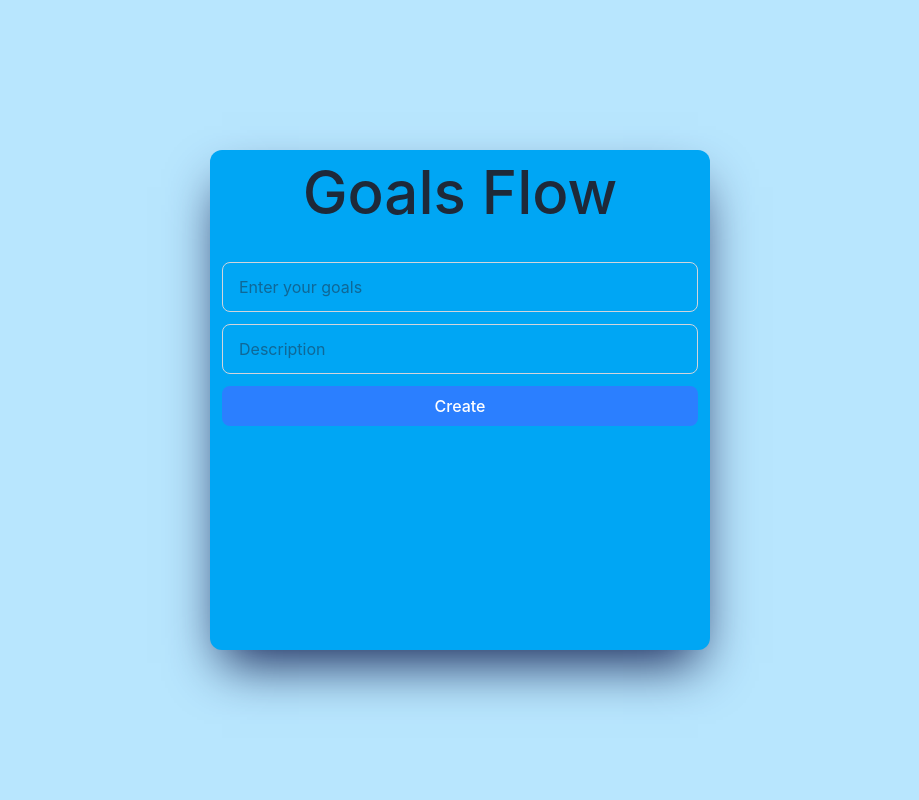
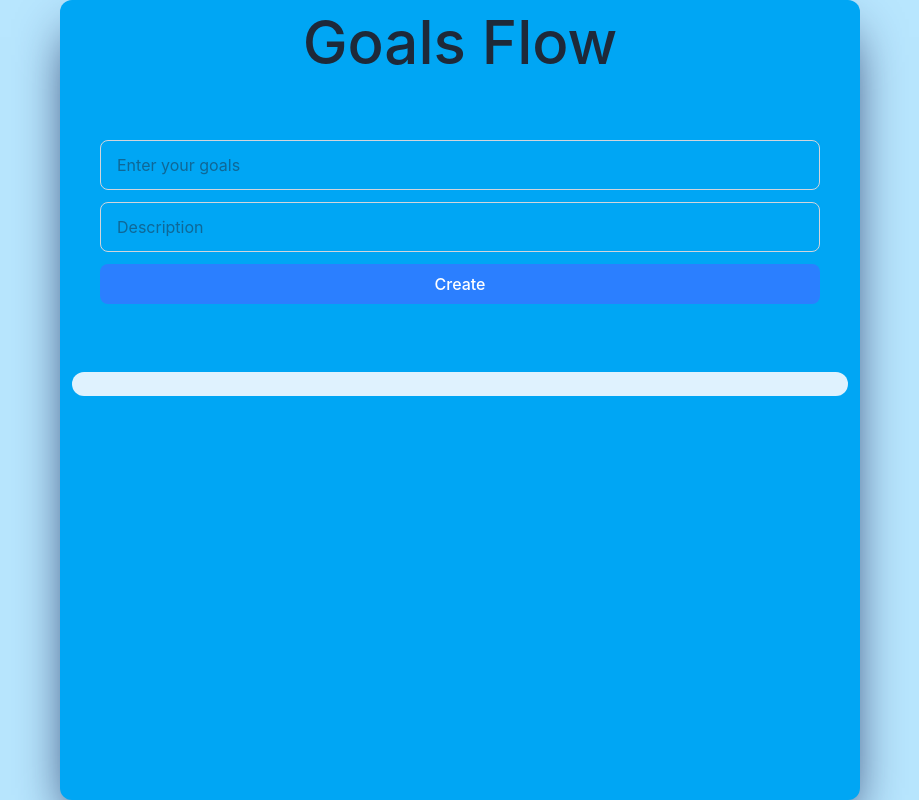
Before and after one commit to pauloh-neo/react-goalsFlow, a React (Vite) app: page / in a window 1280 px wide. Shown: the whole page, without its empty margins (180-1099 px from the left). Built offline with nearby package versions, Linux system fonts and the light colour scheme.

Commit message:
Add Create and Delete methods

```diff
--- a/src/App.tsx
+++ b/src/App.tsx
@@ -1,15 +1,44 @@
+import { useState } from "react";
 import { CreateForm } from "./components/CreateForm"
 import { Header } from "./components/Header"
+import { GoalsList } from "./components/GoalsList";
+
+export type Goals = {
+    id: string;
+    title: string;
+    description: string;
+    isDone: boolean;
+}
 
 function App() {
+  const [goal, setGoal] = useState<string>("");
+  const [goalsList, setGoalsList] = useState<Goals[]>([])
+  const [description, setDescription] = useState<string>("")
+  const [done, setIsDone] = useState(false)
 
+  function handleCreateGoal(){
+
+    const newGoal: Goals = {
+      id: crypto.randomUUID(),
+      title: goal,
+      description: description,
+      isDone: done
+    }
+
+    setGoalsList((goal) => [...goal, newGoal])
+  }
+
+  function handleDelete(id: string){
+    setGoalsList((prevGoal) => prevGoal.filter((goal) => goal.id !== id))
+  }
 
   return (
     <>
       <main className="h-screen bg-sky-200 flex justify-center items-center">
-        <section className="w-125 h-125 bg-sky-500 flex flex-col p-3 gap-10 rounded-xl shadow-blue-950 shadow-2xl">
+        <section className="w-200 h-200 bg-sky-500 flex flex-col p-3 gap-10 rounded-xl shadow-blue-950 shadow-2xl">
           <Header title="Goals Flow"/>
-          <CreateForm/>
+          <CreateForm goal={goal} setGoal={setGoal} description={description} setDescription={setDescription} handleCreateGoal={handleCreateGoal}/>
+          <GoalsList goals={goalsList} handleDelete={handleDelete}/>
         </section>
       </main>
     </>
--- a/src/components/CreateForm.tsx
+++ b/src/components/CreateForm.tsx
@@ -1,17 +1,31 @@
-import { useState } from "react";
+import { type Dispatch, type SetStateAction, type SubmitEvent } from "react";
 import Button from "./Button";
 
-export function CreateForm(){
+type CreateFormProps = {
+    goal: string;
+    description: string;
+    setGoal: Dispatch<SetStateAction<string>>;
+    setDescription: Dispatch<SetStateAction<string>>;
+    handleCreateGoal: () => void;
+}
 
-    const [goal, setGoal] = useState<string>("");
-    const [description, setDescription] = useState<string>("");
-    console.log(goal)
+export function CreateForm({goal, description, setGoal, setDescription, handleCreateGoal}:CreateFormProps){
+
+    // const [goal, setGoal] = useState<string>("");
+    // const [description, setDescription] = useState<string>("");
+
+    function handleSubmit(event: SubmitEvent){
+        event.preventDefault();
+        handleCreateGoal();
+    }
+
 
     return(
-        <form className="flex flex-col gap-3">
+        <form onSubmit={handleSubmit} className="flex flex-col gap-3 p-7">
             <div>
                 <input value={goal}
                 onChange={(e) => setGoal(e.currentTarget.value)}
+                maxLength={10}
                 className="
                 text-gray-800 w-full  px-4 py-3 border border-gray-300 rounded-lg
                 focus:outline-none focus:ring-2 focus:ring-blue-500
@@ -20,6 +34,7 @@ export function CreateForm(){
             <div>
                 <input value={description}
                 onChange={(e) => setDescription(e.currentTarget.value)}
+                maxLength={25}
                 className="text-gray-800 w-full px-4 py-3 border border-gray-300 rounded-lg
                 focus:outline-none focus:ring-2 focus:ring-blue-500
               focus:border-blue-500 transition" placeholder="Description" type="text" name="description" id="description" />
--- /dev/null
+++ b/src/components/GoalsList.tsx
@@ -0,0 +1,27 @@
+import { type Goals } from "../App";
+import Button from "./Button";
+
+type GoalsListProps = {
+    goals: Goals[],
+    handleDelete:  (id: string) => void;
+}
+
+export function GoalsList({goals, handleDelete}:GoalsListProps){
+
+    // const arrNum = Array.from({length: 5}, (_, i) => i)
+    // console.log(arrNum)
+
+    return(
+        <ul className="bg-sky-100 grid grid-cols-2 gap-3 p-3 rounded-2xl overflow-y-auto">
+            {goals.map((goal) => (
+                <li className="bg-sky-300 p-4 flex justify-between shadow-sky-200 shadow-xl" key={goal.id}>
+                    <div>
+                        <h2>{goal.title}</h2>
+                        <p>{goal.description}.</p>
+                    </div>
+                    <Button onClick={() => handleDelete(goal.id)} variant="secondary" size="md">Delete</Button>
+                </li>
+            ))}
+        </ul>
+    )
+}
```
